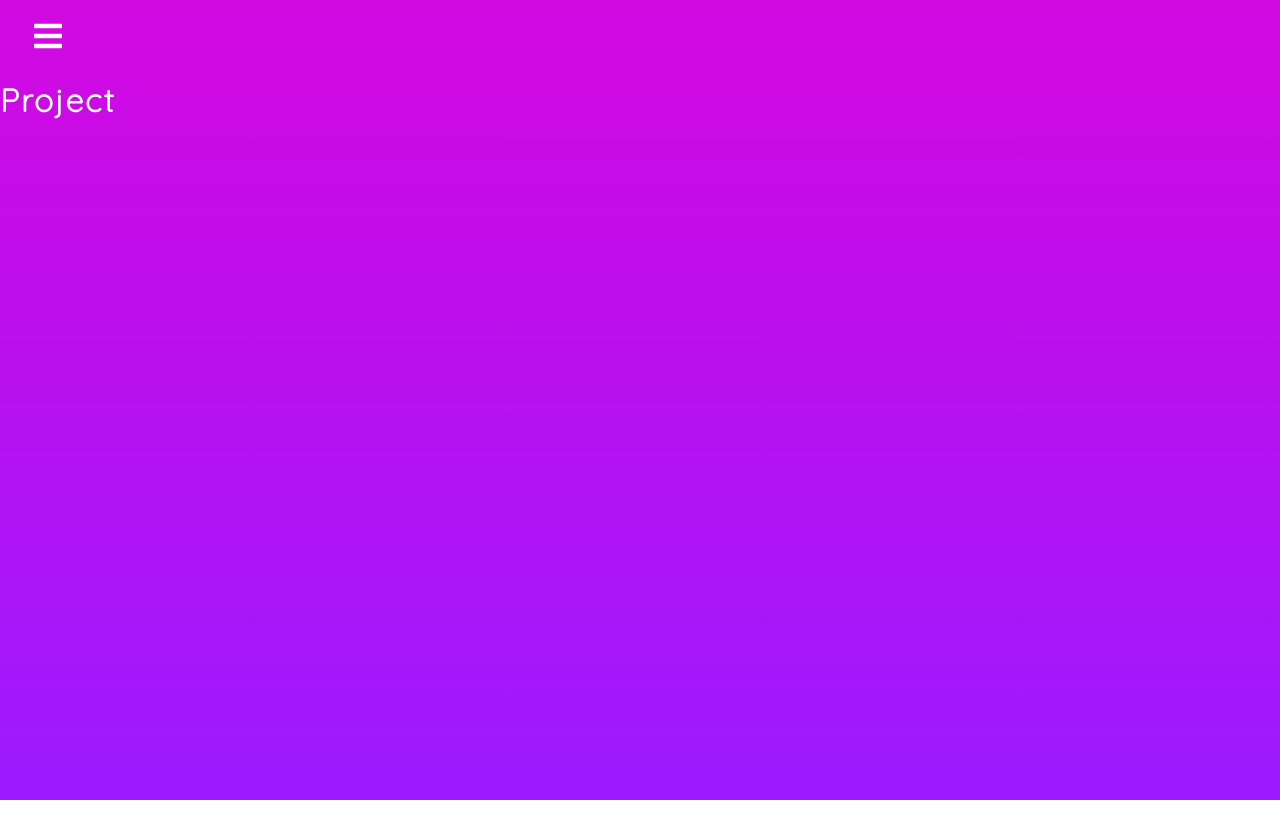
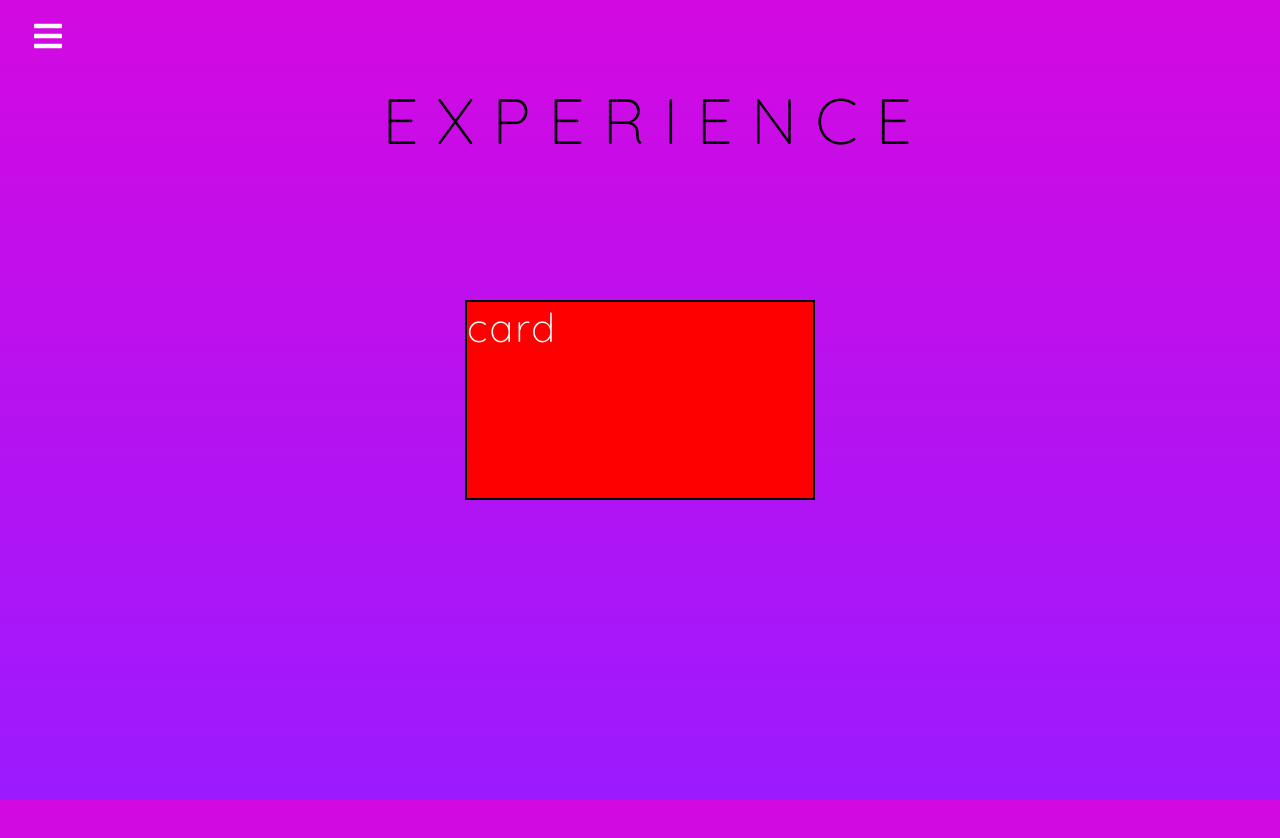
Before and after one commit to jatinrastogi/Portfolio-website, a React (Create React App) app: page /projects in a window 1280 px wide. Shown: the top 838 px of the page. Before the commit the page ends 800 px from the top, so only its background shows below. Built offline with nearby package versions, Linux system fonts and the light colour scheme.

Commit message:
added horizontal scrollbar

```diff
--- /dev/null
+++ b/src/Components/Card.js
@@ -0,0 +1,24 @@
+import React from 'react'
+
+const Card = () => {
+    return (
+        <div style={styles.card}>
+            card
+        </div>
+    )
+}
+
+const styles = {
+    card : {
+        width: "350px",
+        height: "200px",
+        backgroundColor: "red",
+        border: "2px solid black",
+        boxSizing: "border-box",
+        fontSize: "2.5em",
+        color: "white"
+    }
+}
+
+
+export default Card
--- a/src/Components/Experience.js
+++ b/src/Components/Experience.js
@@ -38,8 +38,8 @@ const Experience = () => {
 
             </motion.header>
             <div className="experience">
-            <motion.div className="button-1">
-            <Link to="/about">
+            <motion.div className="button-1"  initial = {{y:-1000}} animate={{y:0}} transition={{delay:0.5,stiffness:120,type:"spring"}}>
+            <Link to="/skill">
                     <motion.button whileHover={{
                         scale:1.2,
                         boxShadow: "0px 0px 8px rgb(255,255,255)",
@@ -52,10 +52,10 @@ const Experience = () => {
                 </motion.div>
 
             <div className="wrapper">
-                <div className="center-line">
+                <motion.div className="center-line" initial={{opacity:0}} animate={{opacity:1}} transition={{delay:0.5}}>
 
-                </div>
-                <div className="row row-1">
+                </motion.div>
+                <motion.div className="row row-1" initial={{opacity:0}} animate={{opacity:1}} transition={{delay:0.8}}>
                     <section>
                         <img src="mowito.png" className="icon mowito"/>
                         <div className="details">
@@ -69,8 +69,8 @@ const Experience = () => {
                         </span>
 
                     </section>
-                </div>
-                <div className="row row-2">
+                </motion.div>
+                <motion.div className="row row-2" initial={{opacity:0}} animate={{opacity:1}} transition={{delay:1.1}} >
                     <section>
                         <img src="webarch.png" className="icon webarch"/>
                         <div className="details">
@@ -86,8 +86,8 @@ const Experience = () => {
 
 
                     </section>
-                </div>
-                <div className="row row-3">
+                </motion.div>
+                <motion.div className="row row-3" initial={{opacity:0}} animate={{opacity:1}} transition={{delay:1.4}}>
                     <section>
                         <img src="sparks.png"  className="icon sparks"/>
                         <div className="details">
@@ -101,10 +101,10 @@ const Experience = () => {
                         </span>
 
                     </section>
-                </div>
+                </motion.div>
             </div>
-            <div className="button-2">
-            <Link to="/about">
+            <motion.div className="button-2"  initial = {{y:-1000}} animate={{y:0}} transition={{delay:0.5,stiffness:120,type:"spring"}}>
+            <Link to="/projects">
                     <motion.button whileHover={{
                         scale:1.2,
                         boxShadow: "0px 0px 8px rgb(255,255,255)",
@@ -114,7 +114,7 @@ const Experience = () => {
                         <bsIcons.BsArrowRight size={50} color="black"/>
                     </motion.button>
                 </Link>
-            </div>
+            </motion.div>
         </div>
         </div>
     )
--- a/src/Components/Project.js
+++ b/src/Components/Project.js
@@ -1,11 +1,71 @@
-import React from 'react'
+import React, { Component } from 'react'
+import {motion} from 'framer-motion'
+import Card from "./Card"
+const line = "EXPERIENCE"
+const sentence = {
+    hidden: {opacity:1},
+    visible : {
+        opacity:1,
+        transition: {
+            delay:0.5,
+            staggerChildren:0.2,
+        },
+    },
+}
+const letter = {
+    hidden : { opacity:0,y:50},
+    visible : {
+        opacity:1,
+        y:0,
+    },
 
-const Project = () => {
-    return (
-        <div>
-            <h1>Project</h1>
-        </div>
-    )
 }
+class Project extends Component {
+    constructor(props) {
+        super(props)
 
+        this.state = {
+
+        }
+    }
+
+    render() {
+        return (
+            <div className="education" >
+                <motion.header variants={sentence} initial="hidden" animate="visible">
+                {
+                    line.split("").map((char,index) => {
+                        return (
+                            <motion.span key={char + "-" + index} variants={letter}>
+                                {char}
+                            </motion.span>
+                        )
+                    })
+                }
+                </motion.header>
+            <div className="view-port" style={styles.view_port}>
+                <div className="card-container" style={styles.card_container}>
+                    <Card/>
+                </div>
+            </div>
+            </div>
+        )
+    }
+}
+const styles = {
+    view_port : {
+        transform: 'translate(-50%, -50%)',
+        width: '350px',
+        height: '200px',
+        backgroundColor: 'red',
+        position: "absolute",
+        left: "50%",
+        top: "50%"
+    },
+    card_container: {
+        display: 'flex',
+        flexDirection: 'row',
+        width: 'fit-content'
+    }
+}
 export default Project
```
